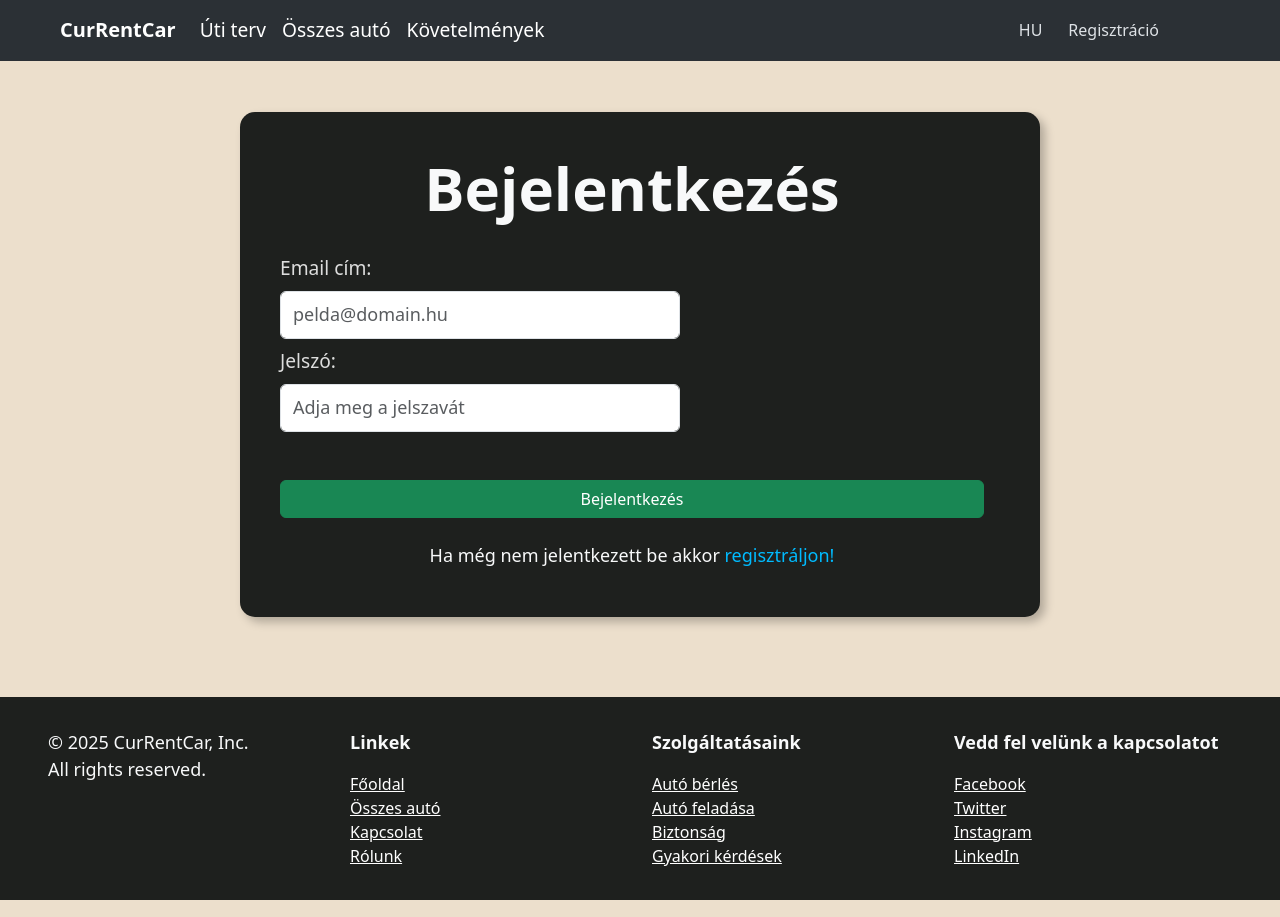
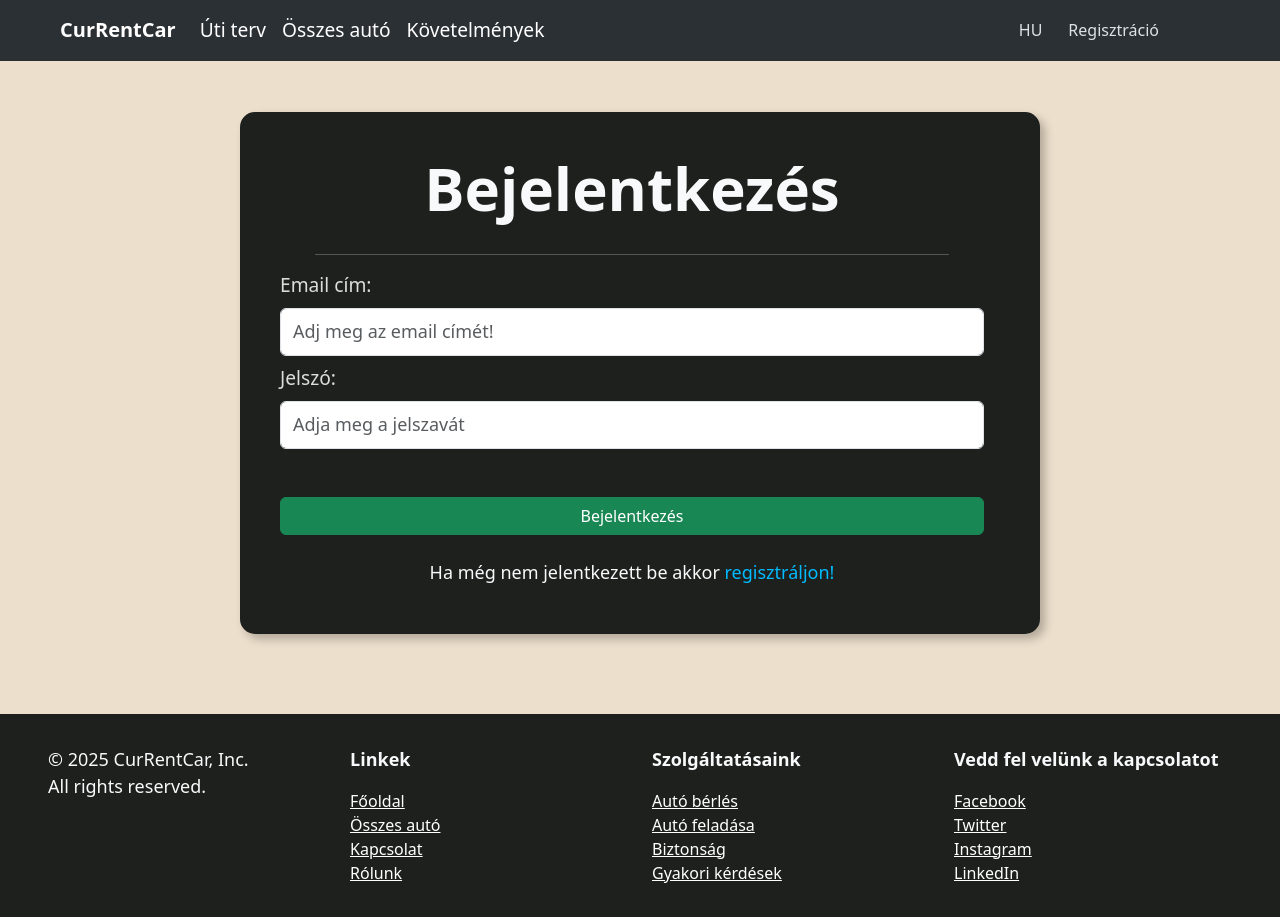
Before and after one commit to rewerze/currentcar, a React (Vite) app in the folder client/: page /login in a window 1280 px wide. Built offline with nearby package versions, Linux system fonts and the light colour scheme; no server answers.

Commit message:
design fix

```diff
--- a/client/src/assets/css/elements.css
+++ b/client/src/assets/css/elements.css
@@ -20,7 +20,7 @@ section p {
 }
 
 input {
-width: 25rem !important;
+width: 100%;
 height: 3rem;
 }
 
--- a/client/src/components/Login.tsx
+++ b/client/src/components/Login.tsx
@@ -30,12 +30,13 @@ function Login() {
           <div className="form">
             <div className="form-box bg-dark text-light">
               <h1>Bejelentkezés</h1>
+              <hr />
 
 
               {/* EMAIL CÍM */}
               <div className="form-content mt-2">
                 <label htmlFor="email" className="form-label">Email cím:</label>
-                <input type="email" name="email" id="email" value={email} onChange={(e) => setEmail(e.target.value)} className="form-control" placeholder="pelda@domain.hu" />
+                <input type="email" name="email" id="email" value={email} onChange={(e) => setEmail(e.target.value)} className="form-control" placeholder="Adj meg az email címét!" />
               </div>
 
               {/* JELSZÓ */}
--- a/client/src/components/Reg.tsx
+++ b/client/src/components/Reg.tsx
@@ -37,6 +37,7 @@ function Reg() {
           <div className="form">
             <div className="form-box bg-dark text-light">
               <h1>Regisztráció</h1>
+              <hr />
 
               {/* FELHASZNÁLÓNÉV */}
               <div className="form-content mt-2">
@@ -93,7 +94,7 @@ function Reg() {
                   value={email}
                   onChange={(e) => setEmail(e.target.value)}
                   className="form-control"
-                  placeholder="pelda@domain.hu"
+                  placeholder="Adj meg az email címét!"
                   required
                 />
               </div>
```
